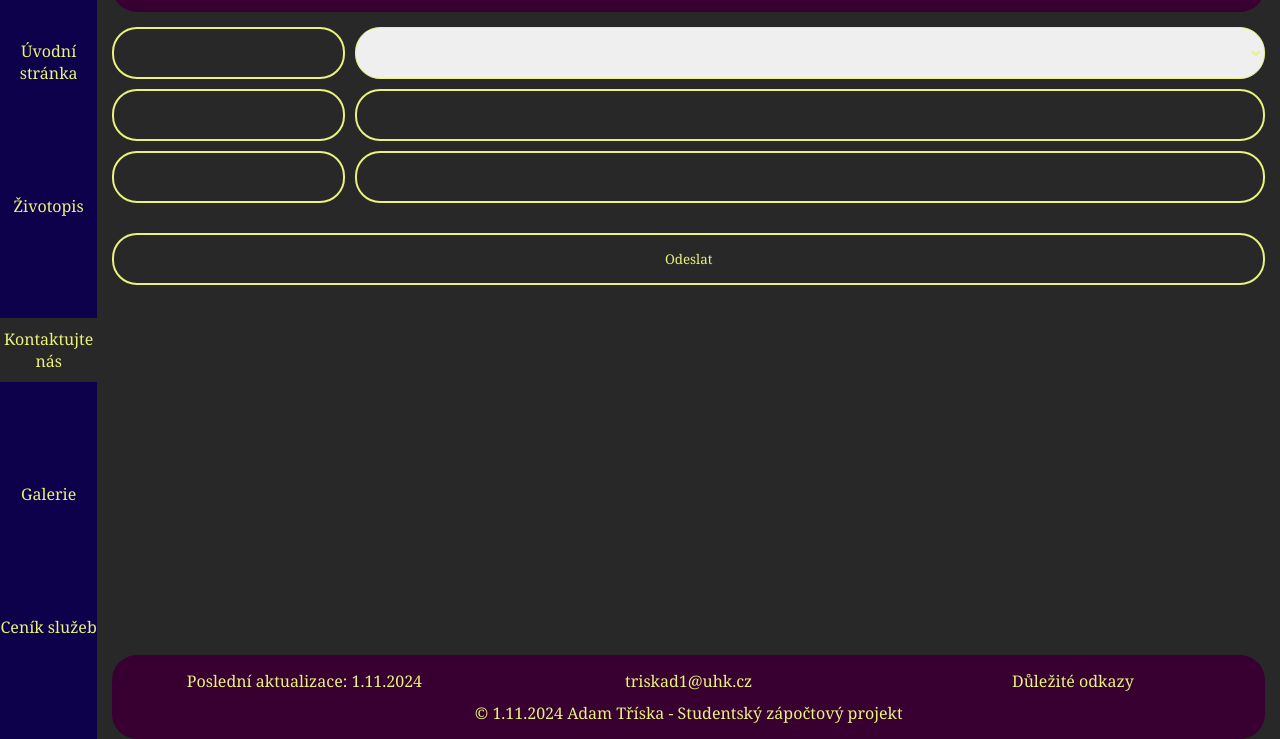
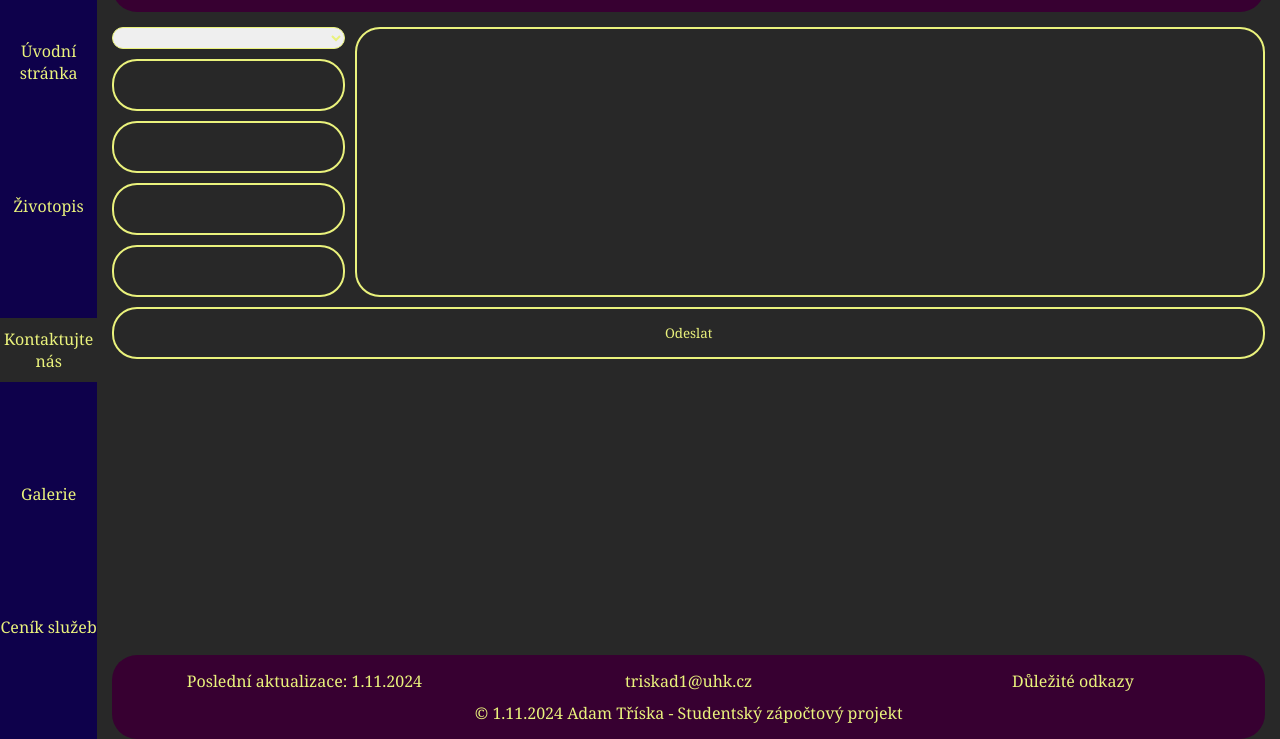
Before and after one commit to Omnianui/TNWP1_projekt, a plain HTML site: page subsites/contact_us.html in a window 1280 px wide. Shown: the part 61-800 px from the top of the page. Drawn offline with Linux system fonts and the light colour scheme.

Commit message:
update of grid-areas in contact_us page

```diff
--- a/styles/contact_us_style.css
+++ b/styles/contact_us_style.css
@@ -30,25 +30,25 @@ input:focus{
 }
 
 #jmenoInput{
-
+    grid-area: name;
 }
 
 #emailInput{
-
+    grid-area: email;
 }
 
 #telInput{
-
+    grid-area: phone;
 }
 
 #message{
-
+    grid-area: message;
 }
 
 #typeInput{
-
+    grid-area: type;
 }
 
 #adressInput{
-
+    grid-area: adress;
 }
```
